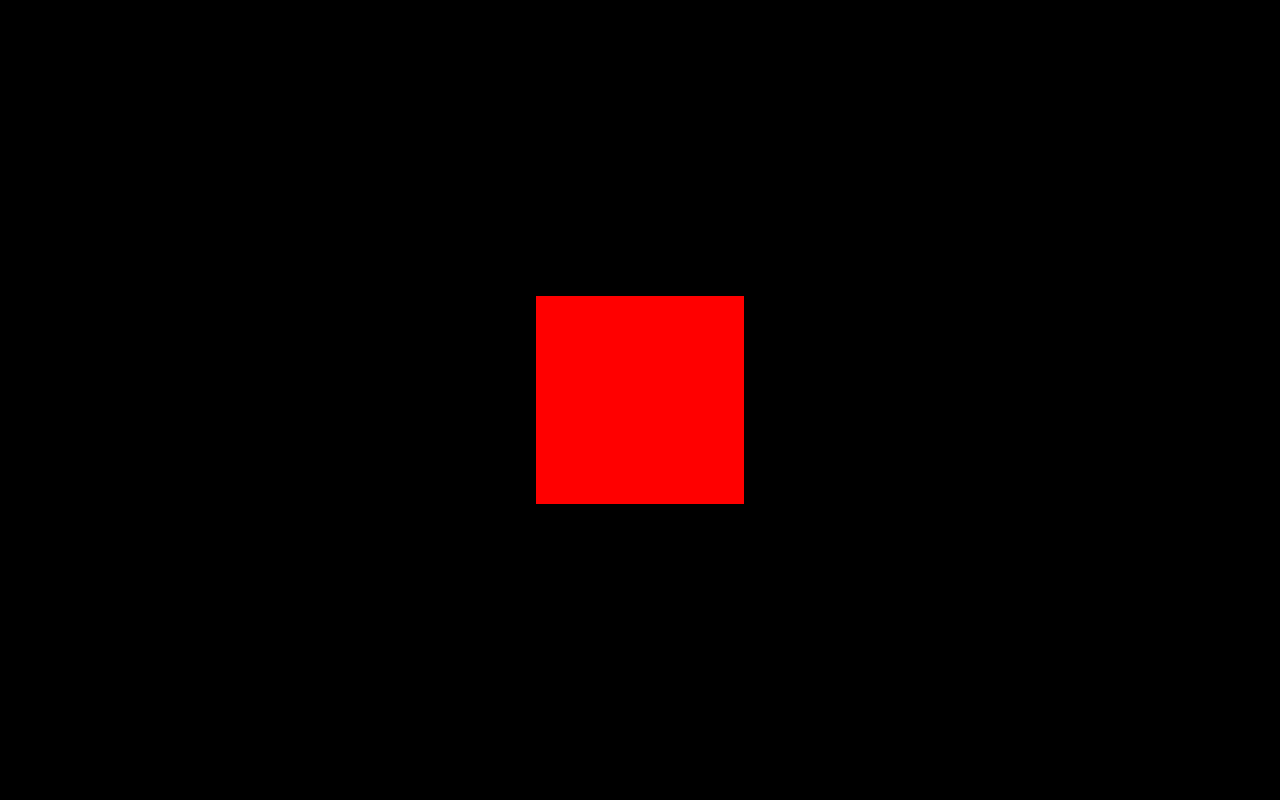
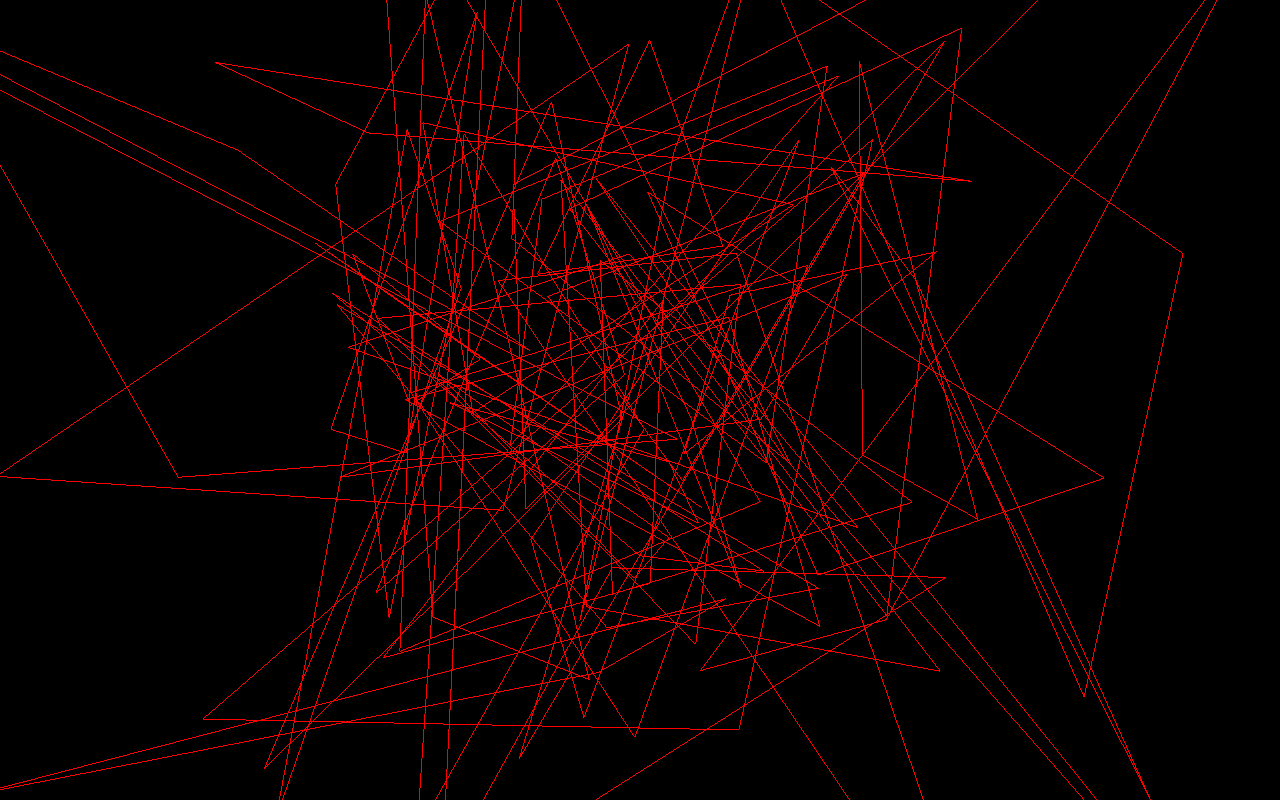
Before and after one commit to Gps-Gaurav/3D.js, a website built with Vite: page src/index.html in a window 1280 px wide. Built offline with nearby package versions, Linux system fonts and the light colour scheme; animation ran at ten frames a second.

Commit message:
geometry

```diff
--- a/src/geometry.js
+++ b/src/geometry.js
@@ -11,8 +11,20 @@ const canvas = document.querySelector("canvas.webgl");
 const scene = new THREE.Scene();
 
 // Object
-const geometry = new THREE.BoxGeometry(1, 1, 1);
-const material = new THREE.MeshBasicMaterial({ color: 0xff0000 });
+// const geometry = new THREE.SphereGeometry(1, 32,32);
+
+const geometry = new THREE.BufferGeometry();
+const count = 5000;
+const array = new Float32Array(50*9);
+for(let i =0; i<count*9;i++){
+array[i] = (Math.random()-0.5) *4;
+}
+
+const positionAttribute = new THREE.BufferAttribute(array,3);
+geometry.setAttribute("position", positionAttribute);
+
+
+const material = new THREE.MeshBasicMaterial({ color: 0xff0000 , wireframe: true });
 const mesh = new THREE.Mesh(geometry, material);
 scene.add(mesh);
 
--- a/src/index.html
+++ b/src/index.html
@@ -12,6 +12,7 @@
     <!-- <script type="module" src="./animation.js"></script>   -->
     <!-- <script type="module" src="./camera.js"></script> -->
     <!-- <script type="module" src="./Orbitctrl.js"></script> -->
-    <script type="module" src="./resizing.js"></script>
+    <!-- <script type="module" src="./resizing.js"></script> -->
+    <script type="module" src="./geometry.js"></script>
 </body>
 </html>
```
